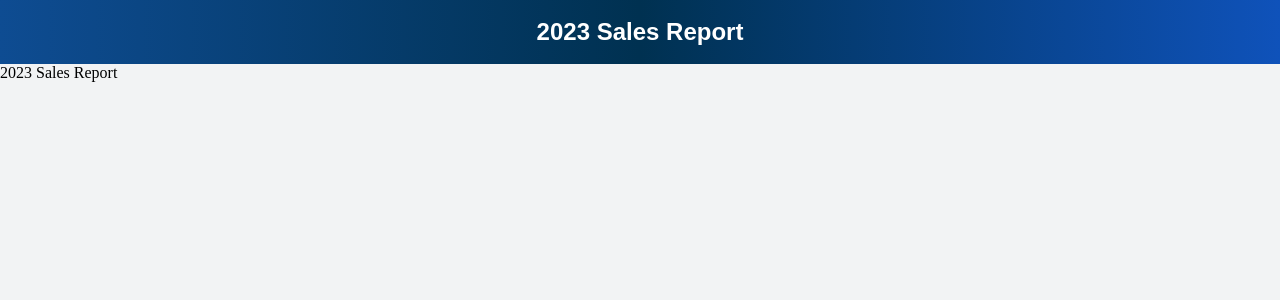
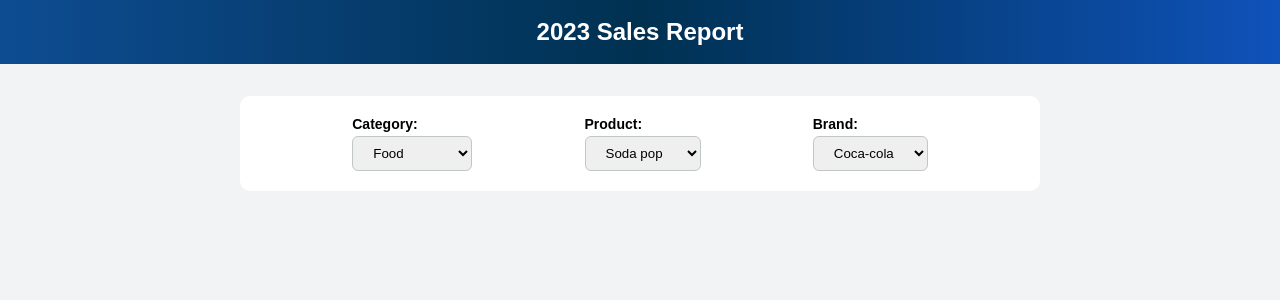
Before and after one commit to gabriel-ataidev/sales-report, an Angular app: page / in a window 1280 px wide. Shown: the top 300 px of the page. Built offline with nearby package versions, Linux system fonts and the light colour scheme.

Commit message:
feat: selectors

```diff
--- a/src/app/app.component.html
+++ b/src/app/app.component.html
@@ -3,7 +3,26 @@
     <span> {{ title }} </span>
   </nav>
   <div class="content">
-    <p>{{ title }}</p>
+    <div class="selectors">
+      <div class="selector">
+        <span>Category: </span>
+        <select (change)="onInputChange($event.target)" name="category">
+          <option *ngFor="let option of data" [value]="option.category">{{ option.category }}</option>
+        </select>
+      </div>
+      <div class="selector">
+        <span>Product: </span>
+        <select (change)="onInputChange($event.target)" name="product">
+          <option *ngFor="let option of filteredProducts" [value]="option.product">{{ option.product }}</option>
+        </select>
+      </div>
+      <div class="selector">
+        <span>Brand: </span>
+        <select (change)="onInputChange($event.target)" name="brand">
+          <option *ngFor="let option of filteredBrands" [value]="option.brand">{{ option.brand }}</option>
+        </select>
+      </div>
+    </div>
   </div>
 </main>
 
--- a/src/app/app.component.sass
+++ b/src/app/app.component.sass
@@ -7,3 +7,26 @@
     height: 64px
     color: #fff
     font: 900 24px sans-serif
+
+.content
+    width: 96vw
+    margin: 32px auto
+    max-width: 800px
+    .selectors
+        display: flex
+        justify-content: space-evenly
+        padding: 20px 0
+        margin-bottom: 32px
+        border-radius: 10px
+        background-color: #fff
+        .selector
+            display: flex
+            flex-direction: column
+            span
+                font: 600 14px sans-serif
+                margin-bottom: 4px
+            select
+                padding: 8px 16px
+                border-radius: 6px
+                border: 1px solid #c1c7c9
+                cursor: pointer
--- a/src/app/app.component.ts
+++ b/src/app/app.component.ts
@@ -1,16 +1,51 @@
 import { Component } from '@angular/core'
 import { RouterOutlet } from '@angular/router'
+import { CommonModule } from '@angular/common'
 import { data } from './data'
-import { Category } from './types'
+import { Category, Brand, Product, Profit } from './types'
 
 @Component({
   selector: 'app-root',
   standalone: true,
-  imports: [RouterOutlet],
+  imports: [RouterOutlet, CommonModule],
   templateUrl: './app.component.html',
   styleUrl: './app.component.sass'
 })
 export class AppComponent {
   title = '2023 Sales Report'
   data: Category[] = data
+  filteredProducts: Product[] = this.data[0].products
+  filteredBrands: Brand[] = this.data[0].products[0].brands
+  filteredProfits: Profit[] = data[0].products[0].brands[0].profit
+  initialYLabel: number[] = this.filteredProfits.map(item => item.sales)
+  initialXLabel: string[] = this.filteredProfits.map(item => item.month)
+
+  onInputChange (target: any): void {
+    let item
+    switch (target.name) {
+      case 'category':
+        item = this.data.find(item => item.category === target.value)
+        if (item) {
+          this.filteredProducts = item.products
+          this.filteredBrands = this.filteredProducts[0].brands
+          this.filteredProfits = this.filteredBrands[0].profit
+        }
+        break
+      case 'product':
+        item = this.filteredProducts.find(item => item.product === target.value)
+        if (item) {
+          this.filteredBrands = item.brands
+          this.filteredProfits = this.filteredBrands[0].profit
+        }
+        break
+      case 'brand':
+        item = this.filteredBrands.find(item => item.brand === target.value)
+        if (item) {
+          this.filteredProfits = item.profit
+        }
+        break
+      default:
+        break
+    }
+  }
 }
```
